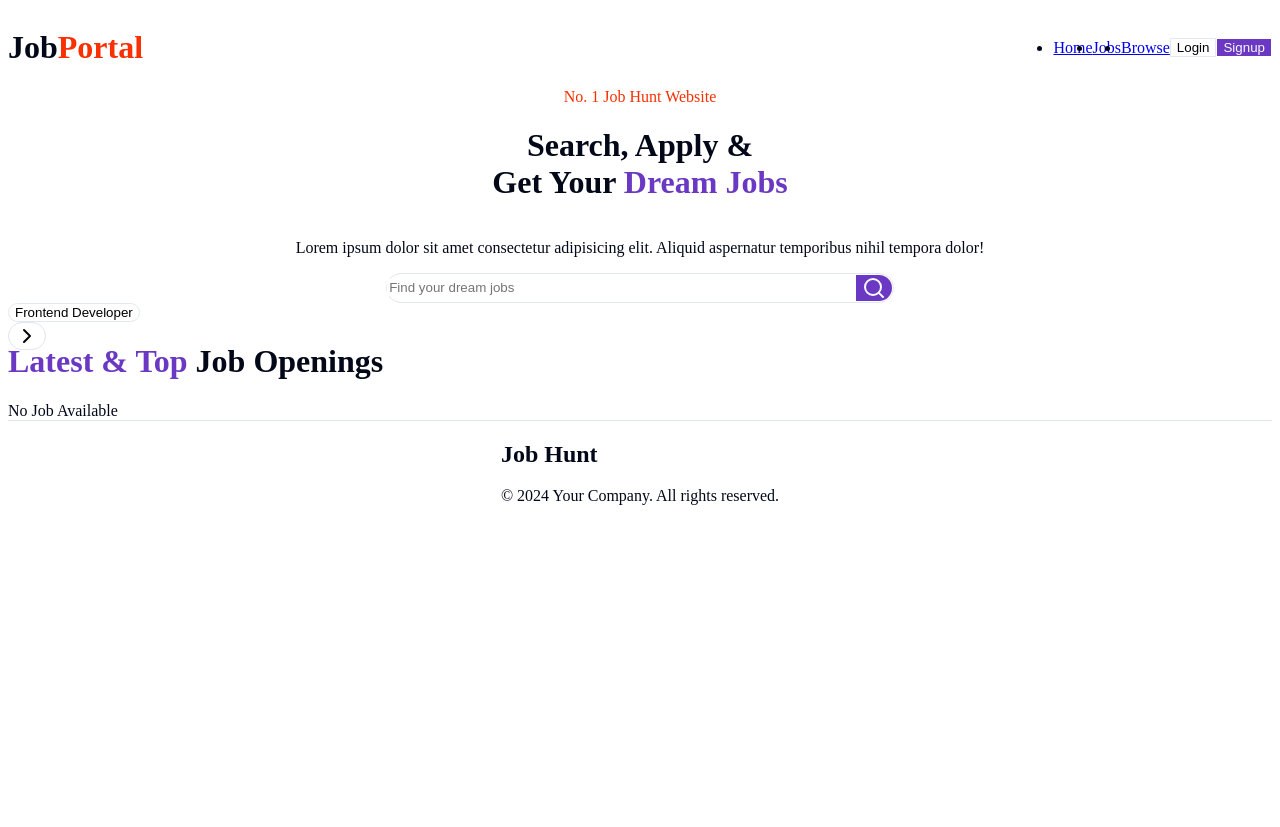
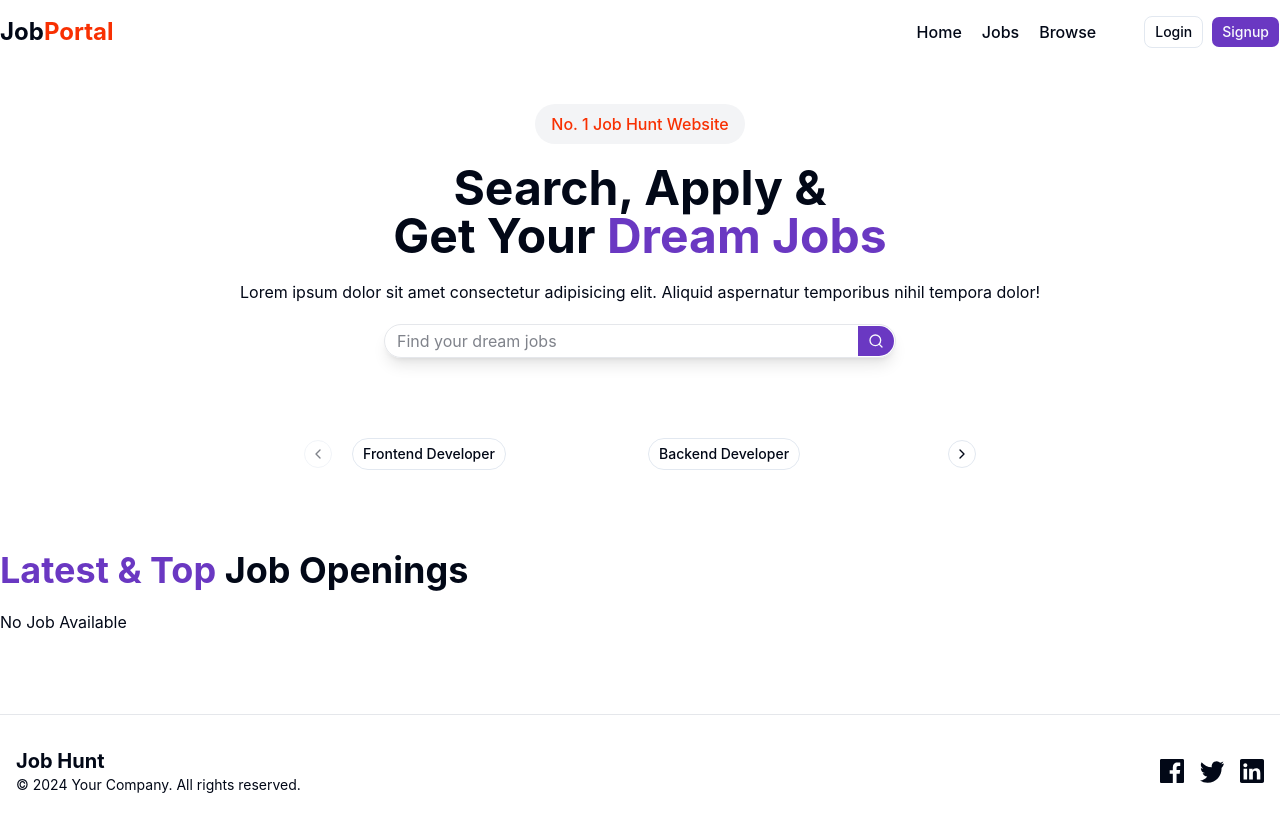
Before and after one commit to DeeptiBaghel-hub/job-portal-main, a React app in the folder frontend/: page / in a window 1280 px wide. Before the commit the page ends 800 px from the top, so only its background shows below. Built offline with nearby package versions, Linux system fonts and the light colour scheme; no server answers; the HTML template or start-up script is replaced by a standard one.

Commit message:
Fix Tailwind CSS production build

```diff
--- a/frontend/src/index.css
+++ b/frontend/src/index.css
@@ -1,6 +1,5 @@
-@tailwind base;
-  @tailwind components;
-  @tailwind utilities;
+@import "tailwindcss";
+@config "../tailwind.config.js";
 
   @theme inline {
     --color-background: hsl(var(--background));
--- a/frontend/tailwind.config.js
+++ b/frontend/tailwind.config.js
@@ -73,5 +73,4 @@ module.exports = {
       },
     },
   },
-  plugins: [require("tailwindcss-animate")],
-}
+};
```
